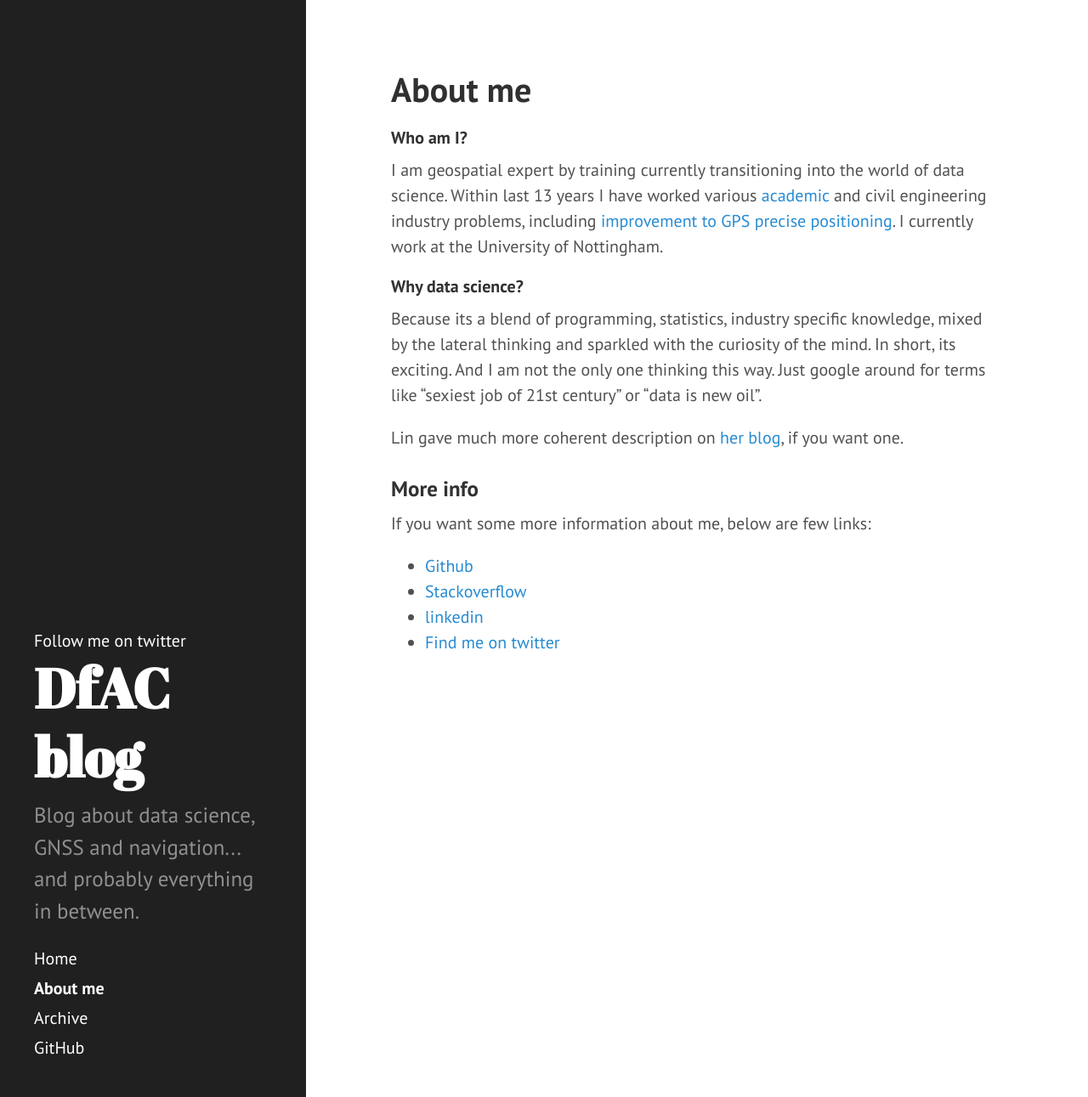
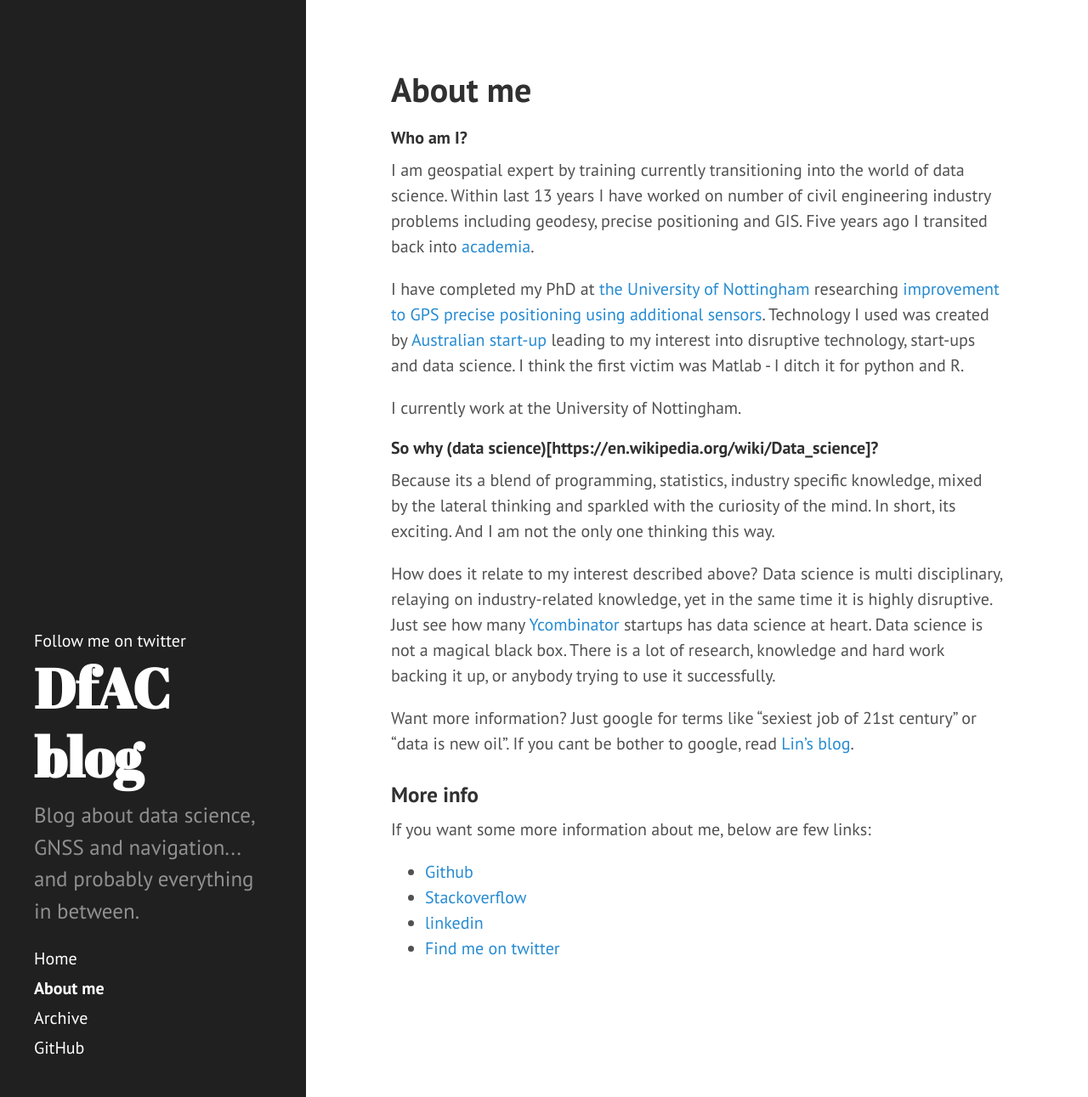
Before and after one commit to DfAC/DfAC.github.io, a Jekyll site: the page built from about.md, in a window 1280 px wide and 1291 px high. Shown: the whole window at 85% size. Built offline with Jekyll 4.4.1, drawn with Linux system fonts in a browser that asks for light colours; Markdown is read by kramdown in place of the engine named in the settings; comment, search, counter and statistics services are not loaded.

Commit message:
Update about.md

```diff
--- a/about.md
+++ b/about.md
@@ -6,14 +6,21 @@ permalink: /about/
 
 ####Who am I?
 
-I am geospatial expert by training currently transitioning into the world of data science. Within last 13 years I have worked various [academic](http://www.researchgate.net/profile/Lukasz_Bonenberg) and civil engineering industry problems, including [improvement to GPS precise positioning](http://www.researchgate.net/publication/264858490_Closely-coupled_Integration_of_Locata_and_GPS_for_Engineering_Applications). I currently work at the University of Nottingham.
+I am geospatial expert by training currently transitioning into the world of data science. Within last 13 years I have worked on number of civil engineering industry problems including geodesy, precise positioning and GIS. Five years ago I transited back into [academia](http://www.researchgate.net/profile/Lukasz_Bonenberg).
 
-####Why data science?
+I have completed my PhD at [the University of Nottingham](http://www.nottingham.ac.uk/) researching  [improvement to GPS precise positioning using additional sensors](http://www.researchgate.net/publication/264858490_Closely-coupled_Integration_of_Locata_and_GPS_for_Engineering_Applications). Technology I used was created by [Australian start-up](http://www.locata.com/technology/locata-tech-explained/how-is-locata-like-gps/) leading to my interest into disruptive technology, start-ups and data science. I think the first victim was Matlab - I ditch it for python and R.
 
-Because its a blend of programming, statistics, industry specific knowledge, mixed by the lateral thinking and sparkled with the curiosity of the mind. In short, its exciting. And I am not the only one thinking this way. Just google around for terms like "sexiest job of 21st century"  or "data is new oil".
+I currently work at the University of Nottingham.
 
+####So why (data science)[https://en.wikipedia.org/wiki/Data_science]?
 
-Lin gave much more coherent description on [her blog](http://linbug.github.io/about/), if you want one.
+Because its a blend of programming, statistics, industry specific knowledge, mixed by the lateral thinking and sparkled with the curiosity of the mind. In short, its exciting. And I am not the only one thinking this way.
+
+How does it relate to my interest described above? Data science is multi disciplinary, relaying on industry-related knowledge, yet in the same time it is highly disruptive. Just see how many [Ycombinator](https://www.ycombinator.com/) startups has data science at heart.
+Data science is not a magical black box. There is a lot of research, knowledge and hard work backing it up, or anybody trying to use it successfully.
+
+Want more information? Just google for terms like "sexiest job of 21st century"  or "data is new oil". If you cant be bother to google, read [Lin's blog](http://linbug.github.io).
+
 
 
 
```
